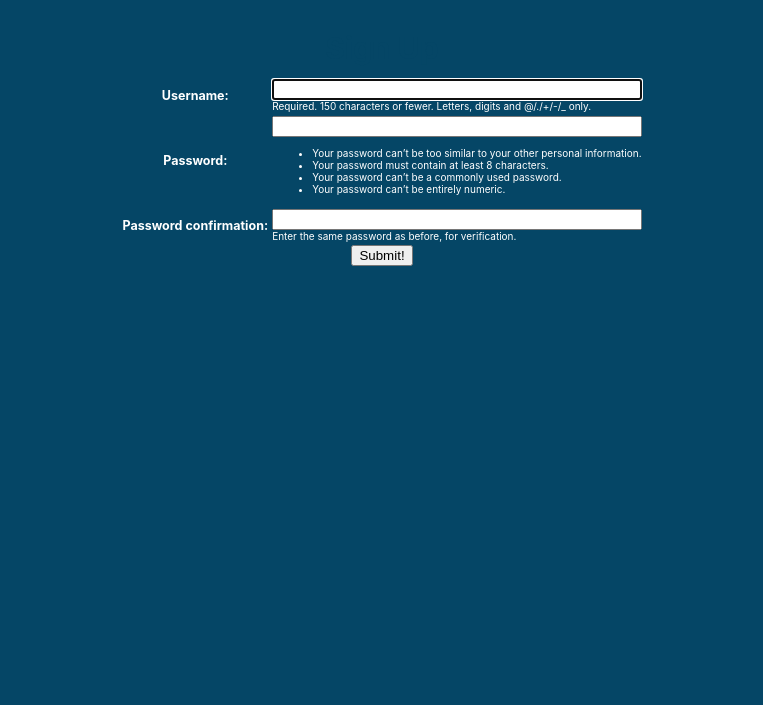
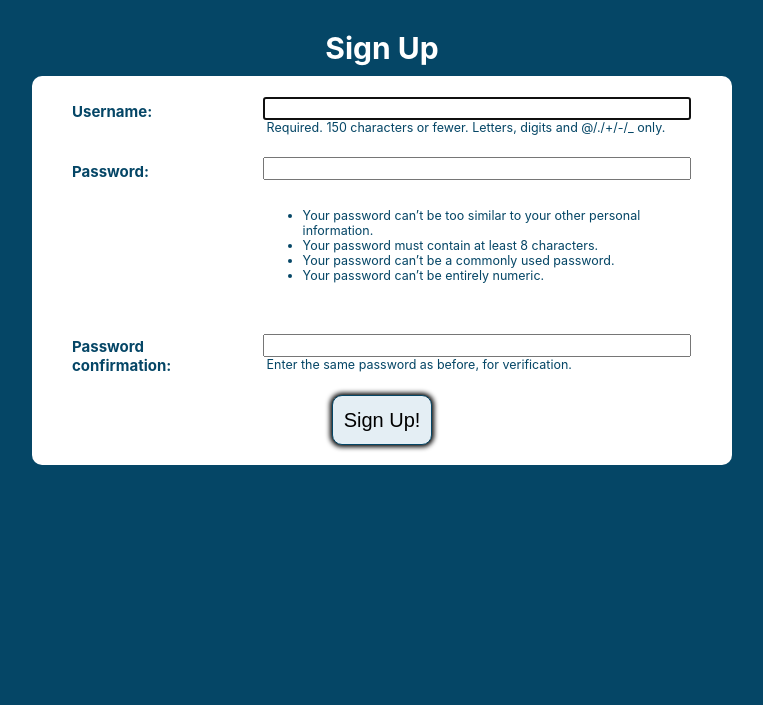
Before and after one commit to njmanning212/move-every-day, a Django app: page /accounts/signup/ in a window 1280 px wide. Shown: the part 80-785 px from the top of the page, without its empty margins (258-1021 px from the left). Run offline with Django 4.2, Linux system fonts and the light colour scheme.

Commit message:
add css for sign up page

```diff
--- /dev/null
+++ b/main_app/static/css/signup.css
@@ -0,0 +1,64 @@
+.container {
+  display: flex;
+  flex-direction: column;
+  align-items: center;
+  justify-content: center;
+}
+
+h1 {
+  font-size: 3rem;
+  padding: 10px;
+  margin: 0;
+  color: white;
+  text-align: center;
+}
+
+.signup-form {
+  display: flex;
+  flex-direction: column;
+  width: 90%;
+  max-width: 700px;
+  background-color: white;
+  border-radius: 10px;
+  color: var(--dark-blue);
+}
+
+table {
+  padding: 0 40px;
+  width: 100%;
+  border-spacing: 0 20px;
+}
+
+th {
+  text-align: left;
+  padding: 6px 20px 0 0;
+  font-weight: normal;
+  vertical-align: top;
+}
+
+td {
+  max-width: 60%;
+}
+
+td > * {
+  width: 100%;
+  padding: 2px 4px;
+}
+
+td > textarea {
+  font-family: inherit;
+}
+
+label {
+  font-size: 1.5em;
+  font-weight: bold;
+}
+
+span {
+  font-size: 1.25em;
+}
+
+.btn {
+  align-self: center;
+  margin-bottom: 20px;
+}
--- a/main_app/templates/signup.html
+++ b/main_app/templates/signup.html
@@ -5,23 +5,30 @@
 <link
   rel="stylesheet"
   type="text/css"
-  href="{% static 'css/form.css' %}">
+  href="{% static 'css/signup.css' %}">
 {% endblock %}
 
 {% block content %}
 
-<div class="page-header">
+<section class="container">
+  <div>
     <h1>Sign Up</h1>
   </div>
   {% if error_message %}
-  <p>{{ error_message }}</p>
+    <p class="error">{{ error_message }}</p>
   {% endif %}
-<form action="" method="post" autocomplete="off">
+  <form
+    action=""
+    method="post"
+    autocomplete="off"
+    class="signup-form"
+  >
     {% csrf_token %}
     <table>
       {{ form.as_table }}
     </table>
-  <button type="submit">Submit!</button>
+    <button class="btn submit" type="submit">Sign Up!</button>
   </form>
+</section>
 
 {% endblock %}
```
Lines whose indentation alone changed are shown as unchanged.
